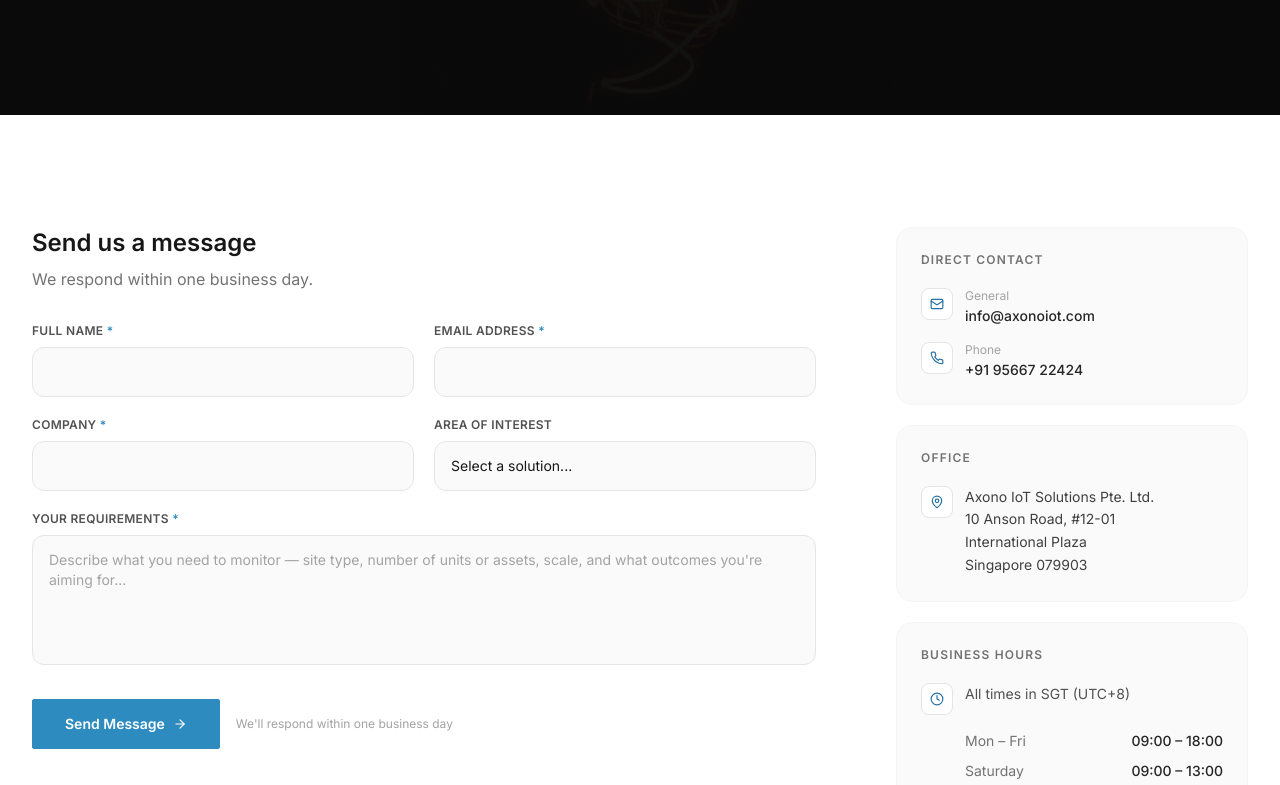
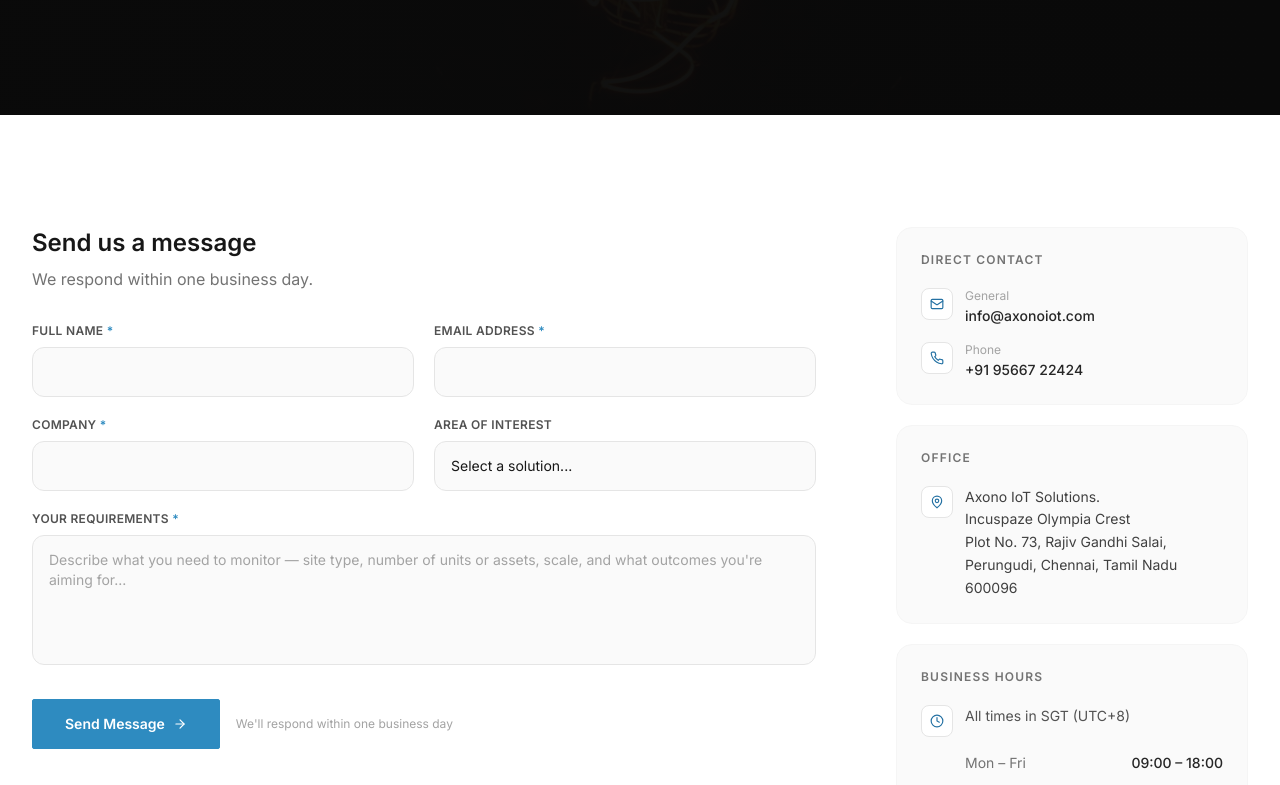
Before and after one commit to mahadevaxono/web---Copy, a React (Vite) app: page /contact in a window 1280 px wide. Shown: the part 400-1185 px from the top of the page. Built offline with nearby package versions, Linux system fonts and the light colour scheme.

Commit message:
Updated Contact.tsx

```diff
--- a/src/pages/Contact.tsx
+++ b/src/pages/Contact.tsx
@@ -183,10 +183,10 @@ export default function Contact() {
                     <MapPin className="w-3.5 h-3.5 text-teal-600" />
                   </div>
                   <address className="text-sm text-neutral-700 not-italic leading-relaxed">
-                    Axono IoT Solutions Pte. Ltd.<br />
-                    10 Anson Road, #12-01<br />
-                    International Plaza<br />
-                    Singapore 079903
+                    Axono IoT Solutions.<br />
+                     Incuspaze Olympia Crest<br />
+                    Plot No. 73, Rajiv Gandhi Salai,<br />
+                    Perungudi, Chennai, Tamil Nadu 600096
                   </address>
                 </div>
               </div>
```
